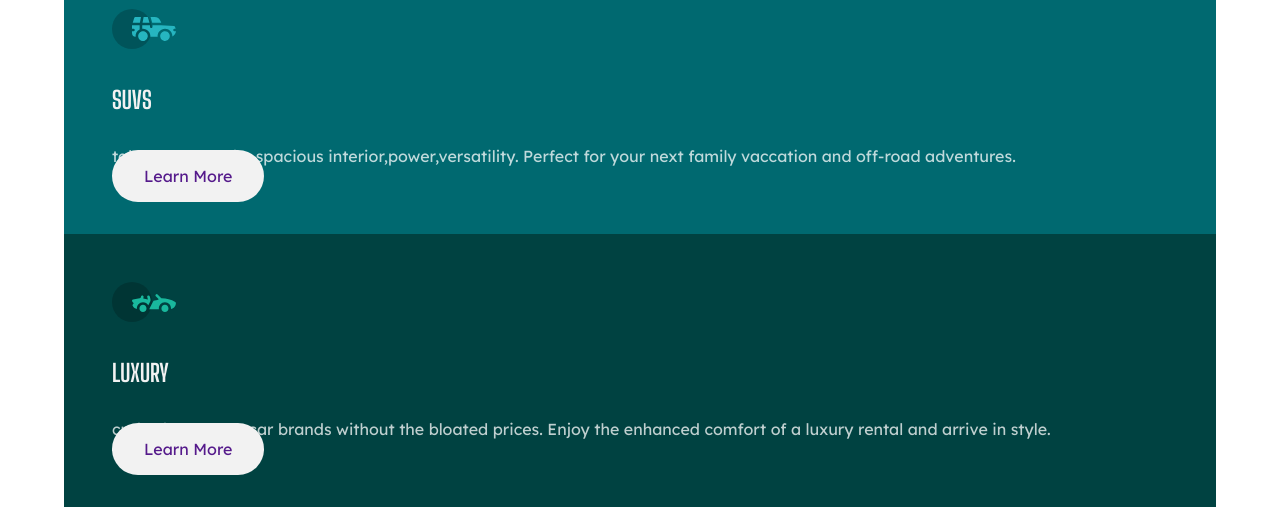
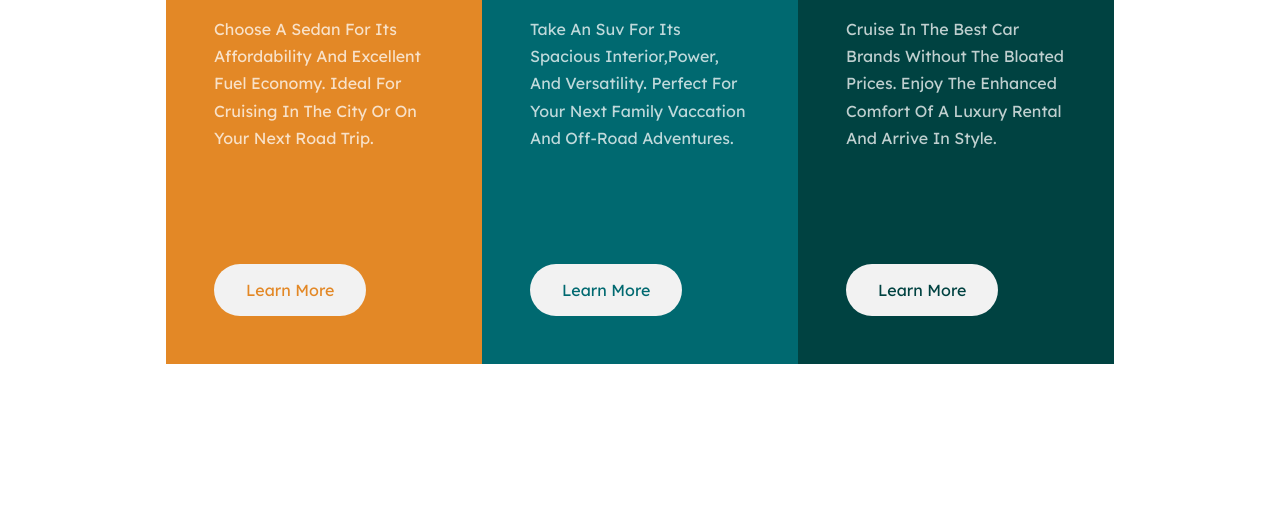
Before and after one commit to Everezze/3-columns-preview-card-component, a plain HTML site: page index.html in a window 1280 px wide. Shown: the part 312-819 px from the top of the page. Drawn offline with Linux system fonts and the light colour scheme.

Commit message:
styles,responsive & active states done, project finished

```diff
--- a/index.html
+++ b/index.html
@@ -17,21 +17,21 @@
       <img src="./images/icon-sedans.svg" alt="sedan car pictogram">
       <h2 class="card__title">sedans</h2>
       <p class="card__content">Choose a sedan for its affordability and excellent fuel economy. Ideal for cruising in the city or on your next road trip.</p>
-      <a class="card__link" href="">learn more</a>
+      <a class="card__link card__link--orange" href="">learn more</a>
     </article>
 
     <article class="card card--blue">
       <img src="./images/icon-suvs.svg" alt="suv car pictogram">
       <h2 class="card__title">suvs</h2>
-      <p class="card__content">take an suv for its spacious interior,power,versatility. Perfect for your next family vaccation and off-road adventures.</p>
-      <a class="card__link" href="">learn more</a>
+      <p class="card__content">take an suv for its spacious interior,power, and versatility. Perfect for your next family vaccation and off-road adventures.</p>
+      <a class="card__link card__link--blue" href="">learn more</a>
     </article>
 
     <article class="card card--darkgreen">
       <img src="./images/icon-luxury.svg" alt="luxury car pictogram">
       <h2 class="card__title">luxury</h2>
       <p class="card__content">cruise in the best car brands without the bloated prices. Enjoy the enhanced comfort of a luxury rental and arrive in style.</p>
-      <a class="card__link" href="">learn more</a>
+      <a class="card__link card__link--darkgreen" href="">learn more</a>
     </article>
   </section>
 
--- a/style.css
+++ b/style.css
@@ -9,10 +9,12 @@ body{
     display: flex;
     justify-content: center;
     align-items: center;
+    min-height: 100vh;
 }
 
 section{
     width: 90%;
+    /* max-width: 1000px; NO NEED TO SET A MAX-WIDTH AS THE WIDTH WILL BE INTRINSIC */
 }
 
 .card{
@@ -24,6 +26,7 @@ section{
     text-transform: uppercase;
     font-family: 'Big Shoulders Display';
     color: hsl(0, 0%, 95%);
+    font-size: 2.5rem;
 }
 
 .card__link{
@@ -32,6 +35,7 @@ section{
     background-color: hsl(0, 0%, 95%);
     border-radius: 2rem;
     text-transform: capitalize;
+    display: inline-block;
 }
 
 .card--orange{
@@ -48,4 +52,49 @@ section{
 
 .card__content{
     color: hsla(0, 0%, 100%, 0.75);
+    margin-bottom: 2rem;
+    line-height: 1.7;
+    text-transform: capitalize;
 }
+
+.card__link--blue{
+    color: hsl(184, 100%, 22%);
+}
+
+.card__link--orange{
+    color: hsl(31, 77%, 52%);
+}
+
+.card__link--darkgreen{
+    color: hsl(179, 100%, 13%);
+}
+
+.card__link:hover{
+    /* border: 2px solid hsl(0, 0%, 95%); */
+    outline: hsl(0, 0%, 95%) solid 2px;
+    color: hsl(0, 0%, 95%);
+}
+
+.card__link--blue:hover{
+    background-color: hsl(184, 100%, 22%);
+}
+
+.card__link--orange:hover{
+    background-color: hsl(31, 77%, 52%);
+}
+
+.card__link--darkgreen:hover{
+    background-color: hsl(179, 100%, 13%);
+}
+
+@media screen and (min-width:769px) {
+    section{
+        display: flex;
+        width: auto;
+    }
+
+    .card__content{
+        max-width: 220px;
+        margin-bottom: 7rem;
+    }
+}
```
